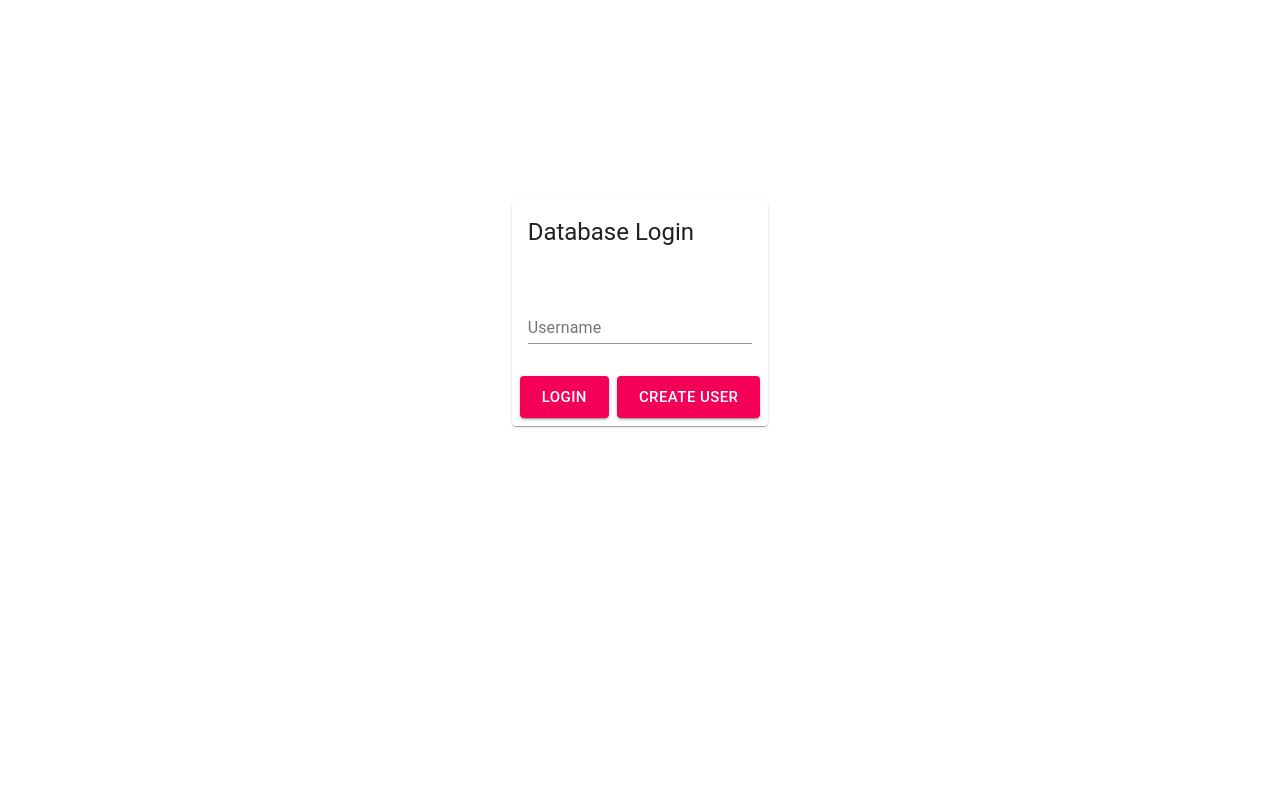
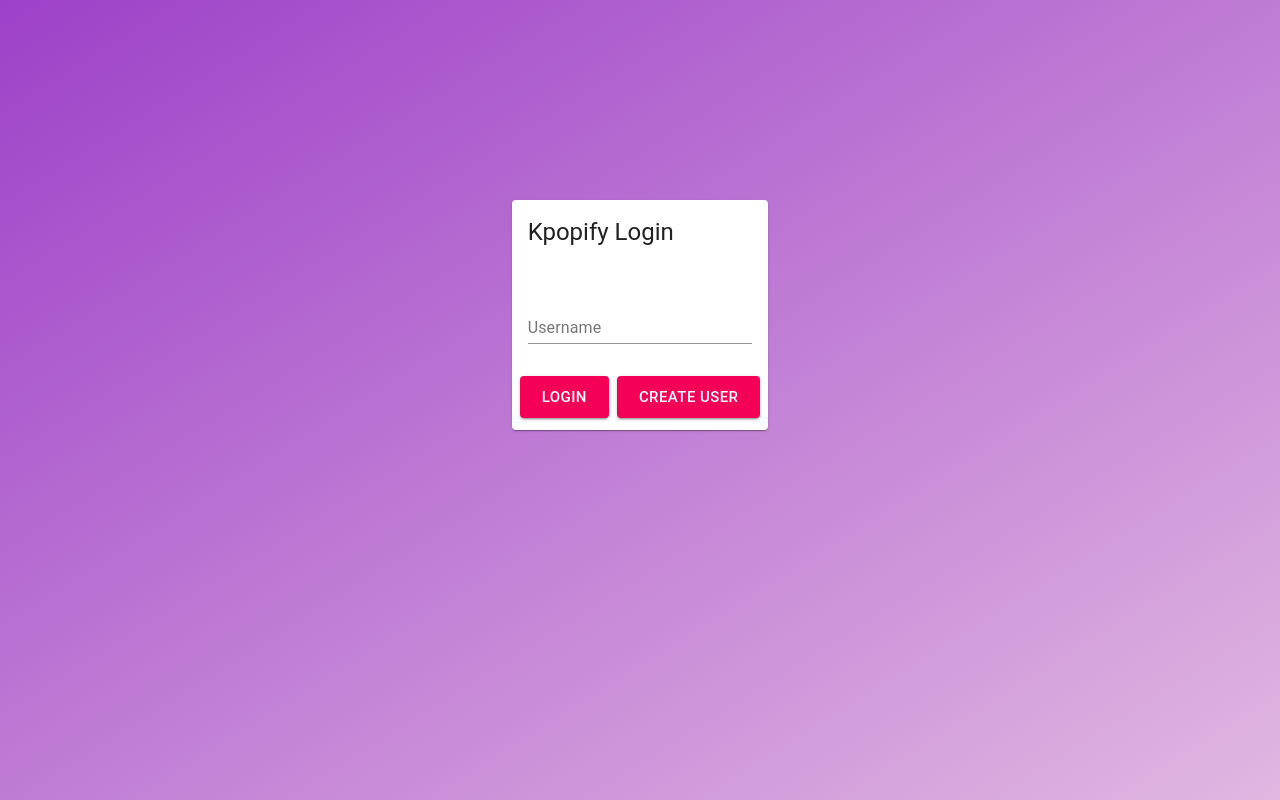
Before and after one commit to yujerry24/cs348-frontend, a React (Create React App) app: page / in a window 1280 px wide. Built offline with nearby package versions, Linux system fonts and the light colour scheme; no server answers.

Commit message:
Colour palette changes, New scrollbar design

```diff
--- a/src/App.scss
+++ b/src/App.scss
@@ -4,6 +4,12 @@
   position: relative;
   display: flex;
   flex-direction: row;
+  background-image: linear-gradient(
+    to bottom right,
+    $darker-drawer-colour,
+    $search-bar-colour
+  );
+  height: 100vh;
 }
 
 .song-container {
@@ -44,3 +50,23 @@
 .button {
   padding: 10px 0px 20px 0px;
 }
+
+/* width */
+::-webkit-scrollbar {
+  width: 10px;
+}
+
+/* Track */
+::-webkit-scrollbar-track {
+  background: #dadada;
+}
+
+/* Handle */
+::-webkit-scrollbar-thumb {
+  background: #888;
+}
+
+/* Handle on hover */
+::-webkit-scrollbar-thumb:hover {
+  background: #777;
+}
--- a/src/ui/DataTable.scss
+++ b/src/ui/DataTable.scss
@@ -1,14 +1,10 @@
+@import 'constants';
+
 .Table {
   width: 80%;
   border-spacing: 0px;
   background: #fff;
   box-shadow: 0 1px 0 0 rgba(22, 29, 37, 0.05);
-}
-
-.Cell {
-  border: 1px solid #f4f6f8;
-  padding: 4px;
-  text-align: left;
 }
 
 .add-to-playlist-list {
@@ -36,12 +32,14 @@
   height: 52px;
   justify-content: space-between;
   align-items: center;
-  background-color: #dccfec;
+  background-color: $search-bar-colour;
   margin-bottom: 12px;
   padding: 12px;
 }
 
 .table-toolbar-title {
+  display: flex;
+  flex-direction: row;
   font-size: 26px;
   font-weight: bold;
 }
--- a/src/ui/GeneralSearch.scss
+++ b/src/ui/GeneralSearch.scss
@@ -27,6 +27,7 @@
 
     .list {
       background-color: $page-colour;
+      color: $page-text-colour;
       display: flex;
       flex-wrap: wrap;
       width: 100%;
--- a/src/ui/Login.js
+++ b/src/ui/Login.js
@@ -12,7 +12,7 @@
 import { findUser, createUser } from '../utils/APICalls';
 import { setUser, setValidLogin } from '../store/actions';
 
-import './Login.css';
+import './Login.scss';
 
 class Login extends Component {
   constructor() {
@@ -46,7 +46,7 @@
 
   handleCreate = () => {
     findUser(this.state.username).then(searchRes => {
-      if (searchRes.length === 0){
+      if (searchRes.length === 0) {
         createUser(this.state.username).then(res => {
           console.log(res);
           this.setState({
@@ -79,7 +79,7 @@
     return (
       <form className="login-container" noValidate autoComplete="off">
         <Card>
-          <CardHeader title="Database Login" />
+          <CardHeader title="Kpopify Login" />
           <CardContent>
             <div>
               <TextField
--- a/src/ui/Login.css
+++ b/src/ui/Login.scss
@@ -1,4 +1,5 @@
 .login-container {
   display: flex;
   margin: 200px auto;
+  height: 230px;
 }
--- a/src/ui/_constants.scss
+++ b/src/ui/_constants.scss
@@ -1,13 +1,12 @@
 $search_bar_height: 64px;
-// $search-bar-colour: #355C7D;
-$search-bar-colour:#55CCD4;
-$textbox-colour: #76CED3;
-$textbox-hover-colour: #71CBCE;
-// $drawer-colour: #6C5B7B;
-$drawer-colour: #FC4970;
-// $video-colour: #6C5B7B;
-$video-colour: #FC4970;
-// $page-colour: #F8B195;
-$page-colour: #FFB68D;
 
-$card-colour: #C7DAC7;
+$search-bar-colour: #e1b7e1;
+$textbox-colour: #d0c4df;
+$textbox-hover-colour: #f3e2f3; //#fcfffd;
+$drawer-colour: #c792df;
+$darker-drawer-colour: #9d41c8;
+$page-colour: #eaebeb; // dark mode colour: #333232;
+$page-text-colour: black; //white
+
+$video-colour: $drawer-colour;
+$card-colour: $textbox-colour;
```
